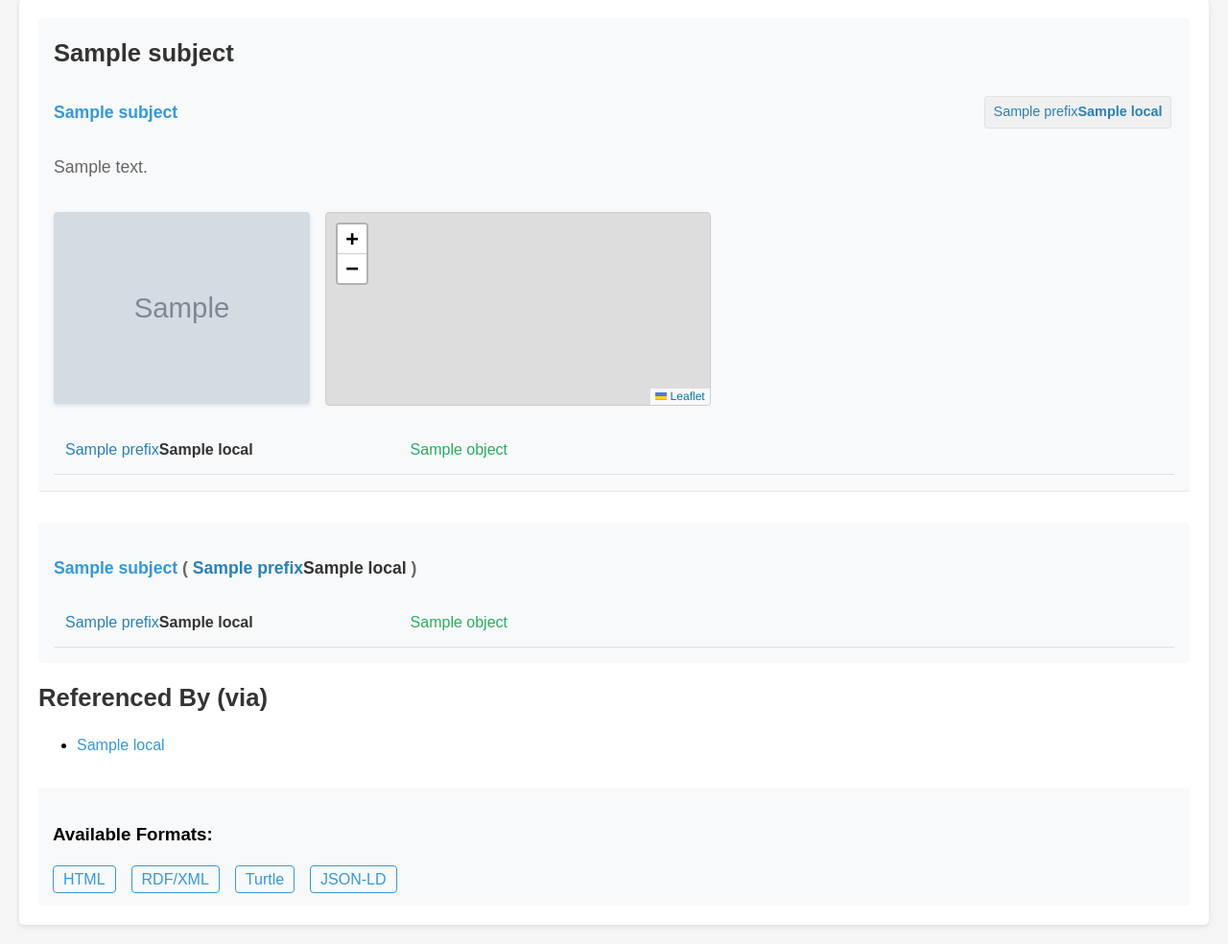
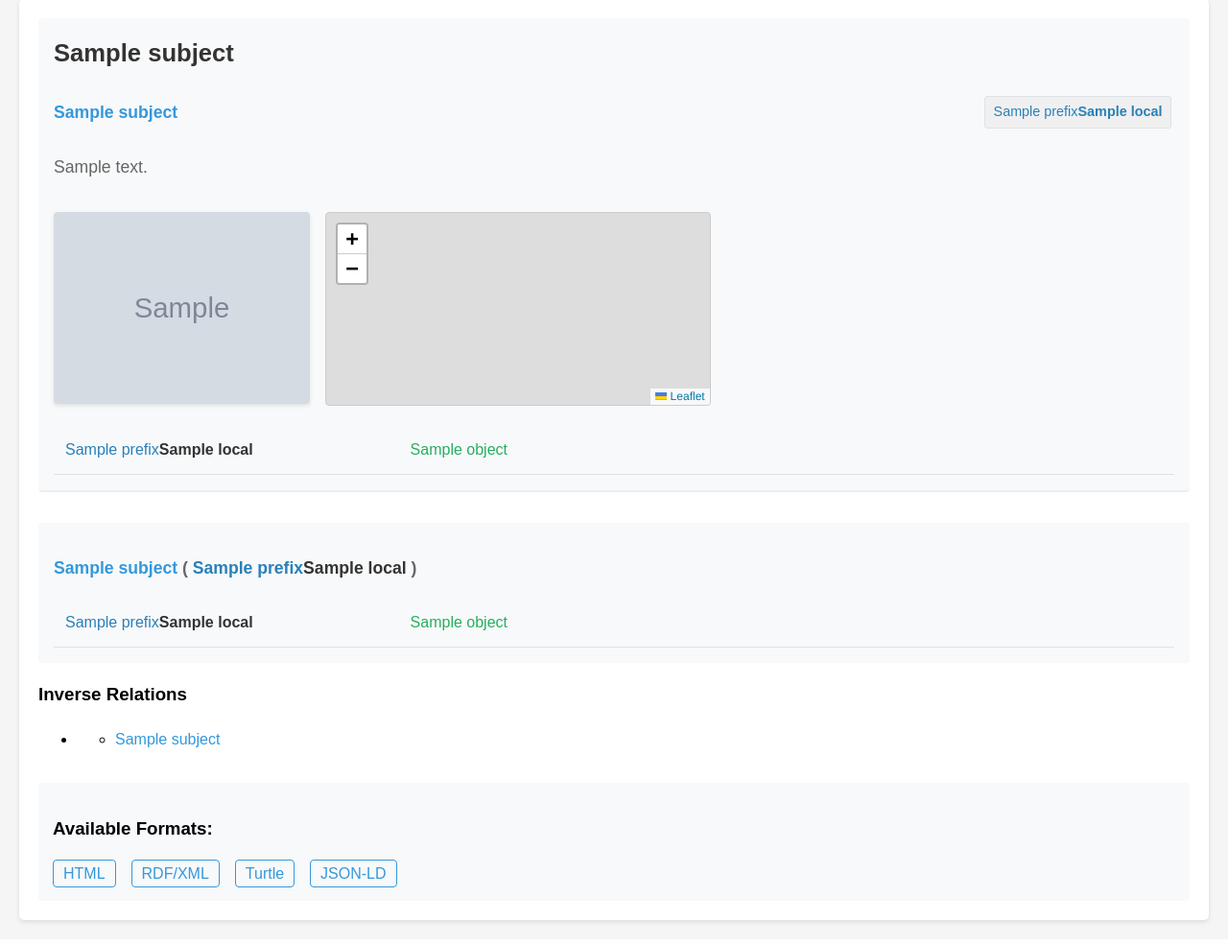
Before and after one commit to renevoorburg/ldview, a Flask app: template templates/view.html in a window 1280 px wide. Shown: the part 21-1005 px from the top of the page at 96% size. Run offline with Flask 2, Linux system fonts and the light colour scheme; the template is opened without the code that fills it: most values are stand-ins (such as "Sample title", 1, 10 or a date in 2020); grey boxes marked "Sample" are stand-in pictures.

Commit message:
subject of inverse relations

```diff
--- a/app.py
+++ b/app.py
@@ -417,67 +417,93 @@
             config=config), 500
 
     # Get inverse relations if using SPARQL
-    inverse_predicates = []
+    inverse_relations = {}
     logger = logging.getLogger(__name__)
     logger.debug(f"RDF data source type: {config.RDF_DATA_SOURCE_TYPE}")
     if config.RDF_DATA_SOURCE_TYPE == 'sparql' and rdf_graph:
         try:
-            sparql_query = f"""
-                SELECT DISTINCT ?p WHERE {{
+            # Query for inverse relations
+            inverse_query = f"""
+                SELECT DISTINCT ?p ?s ?label WHERE {{
                     ?s ?p <{uri}> .
-                    FILTER(!isBlank(?s))
+                    OPTIONAL {{ ?s rdfs:label ?label }}
                 }}
+                ORDER BY ?p ?s
             """
-            logger.debug(f"Executing inverse relations query: {sparql_query}")
-            inverse_results = rdf_source.query(sparql_query)
-            logger.debug(f"Inverse relations results: {inverse_results}")
+            inverse_results = rdf_source.query(inverse_query)
 
-            # Create YASGUI query template with proper prefixes
-            yasgui_query_template = """PREFIX rdfs: <http://www.w3.org/2000/01/rdf-schema#>
-SELECT ?s ?label WHERE {
-    ?s ?p <%s> .
-    OPTIONAL { ?s rdfs:label ?label }
-    FILTER(!isBlank(?s))
-}"""
+            # Group results by predicate
+            inverse_relations = {}
+            for result in inverse_results:
+                pred = result['p']['value']
+                subj = result['s']['value']
+                label = result.get('label', {}).get('value', '')
 
-            seen_predicates = set()
-            for row in inverse_results:
-                predicate_uri = row['p']['value']
-                if predicate_uri not in seen_predicates:
-                    seen_predicates.add(predicate_uri)
-                    # Create specific query for this predicate
-                    this_query = yasgui_query_template % uri
-                    this_query = this_query.replace("?p", f"<{predicate_uri}>")
+                if pred not in inverse_relations:
+                    inverse_relations[pred] = []
 
-                    # Create full YASGUI URL with all parameters
-                    yasgui_params = {
-                        'query': this_query,
-                        'endpoint': config.SPARQL_ENDPOINT,
-                        'requestMethod': 'POST',
-                        'tabTitle': 'Query',
-                        'headers': '{}',
-                        'contentTypeConstruct': 'application/n-triples,*/*;q=0.9',
-                        'contentTypeSelect': 'application/sparql-results+json,*/*;q=0.9',
-                        'outputFormat': 'table',
-                        'outputSettings': '{"compact":true,"isEllipsed":false}'
-                    }
+                if len(inverse_relations[pred]) < config.MAX_INVERSE_SUBJECTS:
+                    inverse_relations[pred].append({
+                        'uri': subj,
+                        'label': label or subj.split('/')[-1]
+                    })
 
+            # Build YASGUI links for predicates with more results
+            for pred in inverse_relations:
+                # Count total results for this predicate
+                count_query = f"""
+                    SELECT (COUNT(DISTINCT ?s) as ?count) WHERE {{
+                        ?s <{pred}> <{uri}> .
+                    }}
+                """
+                count_results = rdf_source.query(count_query)
+                total_count = int(count_results[0]['count']['value']) if count_results else 0
+
+                # Build YASGUI URL if we have more results than shown
+                if total_count > config.MAX_INVERSE_SUBJECTS:
                     # Build the URL: BASE_URI + YASGUI_PAGE + #query=... + other params
                     yasgui_base = config.BASE_URI.rstrip('/') + '/' + config.YASGUI_PAGE.strip('/')
                     yasgui_url = yasgui_base.replace('/yasgui/', '/yasgui') + '#'
+
+                    # Build YASGUI query
+                    yasgui_query = f"""
+                        SELECT ?s ?label WHERE {{
+                            ?s <{pred}> <{uri}> .
+                            OPTIONAL {{ ?s rdfs:label ?label }}
+                        }}
+                        ORDER BY ?s
+                    """
+
+                    yasgui_params = {
+                        'query': yasgui_query,
+                        'endpoint': config.SPARQL_ENDPOINT,
+                        'requestMethod': 'POST',
+                        'tabTitle': f'Inverse relations for {uri}',
+                        'headers': '{}'
+                    }
+
                     param_strings = []
                     for key, value in yasgui_params.items():
                         param_strings.append(f"{key}={quote(value)}")
                     yasgui_url += '&'.join(param_strings)
 
-                    inverse_predicates.append({
-                        'uri': predicate_uri,
-                        'short': shorten_uri(predicate_uri),
-                        'yasgui_link': yasgui_url
-                    })
-            logger.debug(f"Final inverse predicates: {inverse_predicates}")
+                    # Add URL to the results
+                    inverse_relations[pred] = {
+                        'subjects': inverse_relations[pred],
+                        'total_count': total_count,
+                        'yasgui_url': yasgui_url
+                    }
+                else:
+                    # Just wrap the subjects in a dict for consistent structure
+                    inverse_relations[pred] = {
+                        'subjects': inverse_relations[pred],
+                        'total_count': total_count
+                    }
+
+            logger.debug(f"Final inverse relations: {inverse_relations}")
         except Exception as e:
             logger.error(f"Error getting inverse relations: {str(e)}")
+            inverse_relations = {}
 
     # Handle content negotiation
     response = ContentNegotiator.get_response(
@@ -523,14 +549,17 @@
     sorted_subjects.extend(sorted(other_subjects, key=lambda x: x['subject']))
     sorted_subjects.extend(blank_nodes)
 
-    return render_template('view.html',
+    return render_template(
+        'view.html',
+        subjects=sorted_subjects,
+        inverse_relations=inverse_relations,
         config=config,
+        shorten_uri=shorten_uri,
         uri=uri,
         query_uri=id_uri,
         query_uri_short=shorten_uri(id_uri),
-        subjects=sorted_subjects,
-        blank_nodes=blank_nodes,
-        inverse_predicates=inverse_predicates)
+        blank_nodes=blank_nodes
+    )
 
 if __name__ == '__main__':
     app.run(debug=True, port=5001)
--- a/templates/view.html
+++ b/templates/view.html
@@ -219,16 +219,25 @@
                 </div>
             {% endif %}
 
-            {% if inverse_predicates %}
-                <h2>Referenced By (via)</h2>
-                <ul class="inverse-predicates">
-                {% for pred in inverse_predicates %}
+            {% if inverse_relations %}
+                <h3>Inverse Relations</h3>
+                <ul class="inverse-relations">
+                    {% for pred, data in inverse_relations.items() %}
                     <li>
-                        <a href="{{ pred.yasgui_link }}" title="View all resources using this predicate in YASGUI">
-                            {{ pred.short.local }}
-                        </a>
+                        <strong>{{ shorten_uri(pred).local }}</strong>
+                        <ul class="subjects-list">
+                            {% for subject in data.subjects %}
+                            <li><a href="{{ subject.uri }}">{{ subject.label }}</a></li>
+                            {% endfor %}
+                            {% if data.total_count > config.MAX_INVERSE_SUBJECTS %}
+                            <li class="more-results">
+                                <em>... and {{ data.total_count - config.MAX_INVERSE_SUBJECTS }} more results</em>
+                                <a href="{{ data.yasgui_url }}" target="_blank">(view all in YASGUI)</a>
+                            </li>
+                            {% endif %}
+                        </ul>
                     </li>
-                {% endfor %}
+                    {% endfor %}
                 </ul>
             {% endif %}
 
```
Also changed, not shown: config.py (+6 -3 lines).
